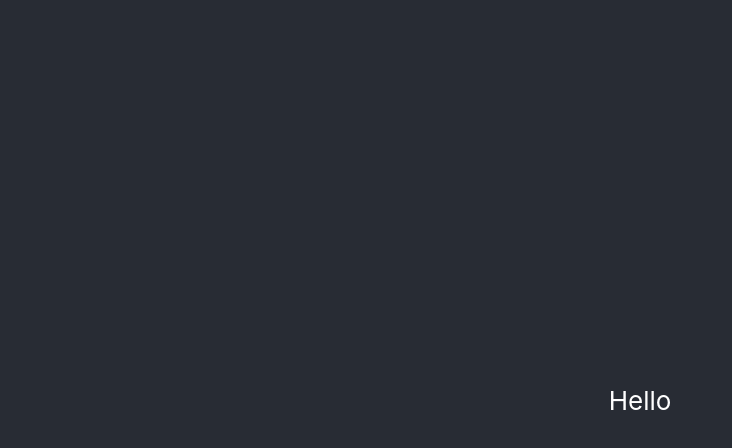
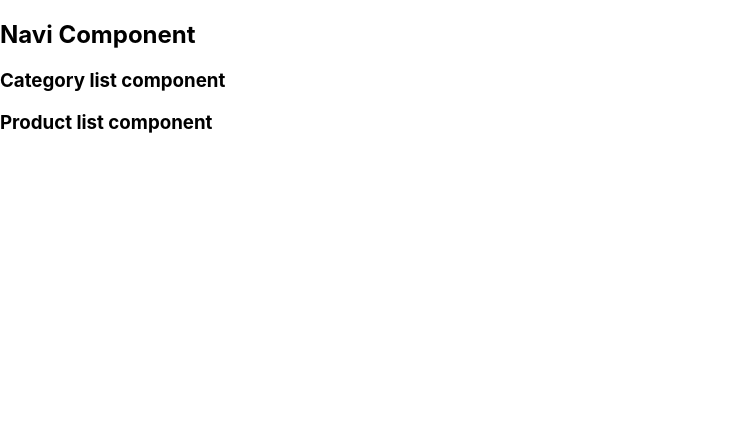
Before and after one commit to rdvnabay/course-udemy-React, a React (Create React App) app in the folder app1-intro/: page / in a window 1280 px wide. Shown: the top 448 px of the page, without its empty margins (0-732 px from the left). Built offline with nearby package versions, Linux system fonts and the light colour scheme.

Commit message:
131.Bölüm 357.Ders İlk Componentlerimizi Oluşturalım

```diff
--- a/app1-intro/src/App.js
+++ b/app1-intro/src/App.js
@@ -1,9 +1,14 @@
-import './App.css';
+import CategoryList from "./CategoryList";
+import Navi from "./Navi";
+import ProductList from "./ProductList";
+
 function App() {
   return (
     <div className="App">
       <header className="App-header">
-      <p>Hello </p>
+      <Navi/>
+      <CategoryList/>
+      <ProductList/>
       </header>
     </div>
   );
--- /dev/null
+++ b/app1-intro/src/CategoryList.js
@@ -0,0 +1,11 @@
+import React, { Component } from 'react'
+
+export default class CategoryList extends Component {
+    render() {
+        return (
+            <div>
+                <h3>Category list component</h3>
+            </div>
+        )
+    }
+}
--- /dev/null
+++ b/app1-intro/src/Navi.js
@@ -0,0 +1,11 @@
+import React, { Component } from 'react'
+
+export default class Navi extends Component {
+    render() {
+        return (
+            <div>
+                <h2>Navi Component</h2>
+            </div>
+        )
+    }
+}
--- /dev/null
+++ b/app1-intro/src/ProductList.js
@@ -0,0 +1,11 @@
+import React, { Component } from 'react'
+
+export default class ProductList extends Component {
+    render() {
+        return (
+            <div>
+                <h3>Product list component</h3>
+            </div>
+        )
+    }
+}
```
